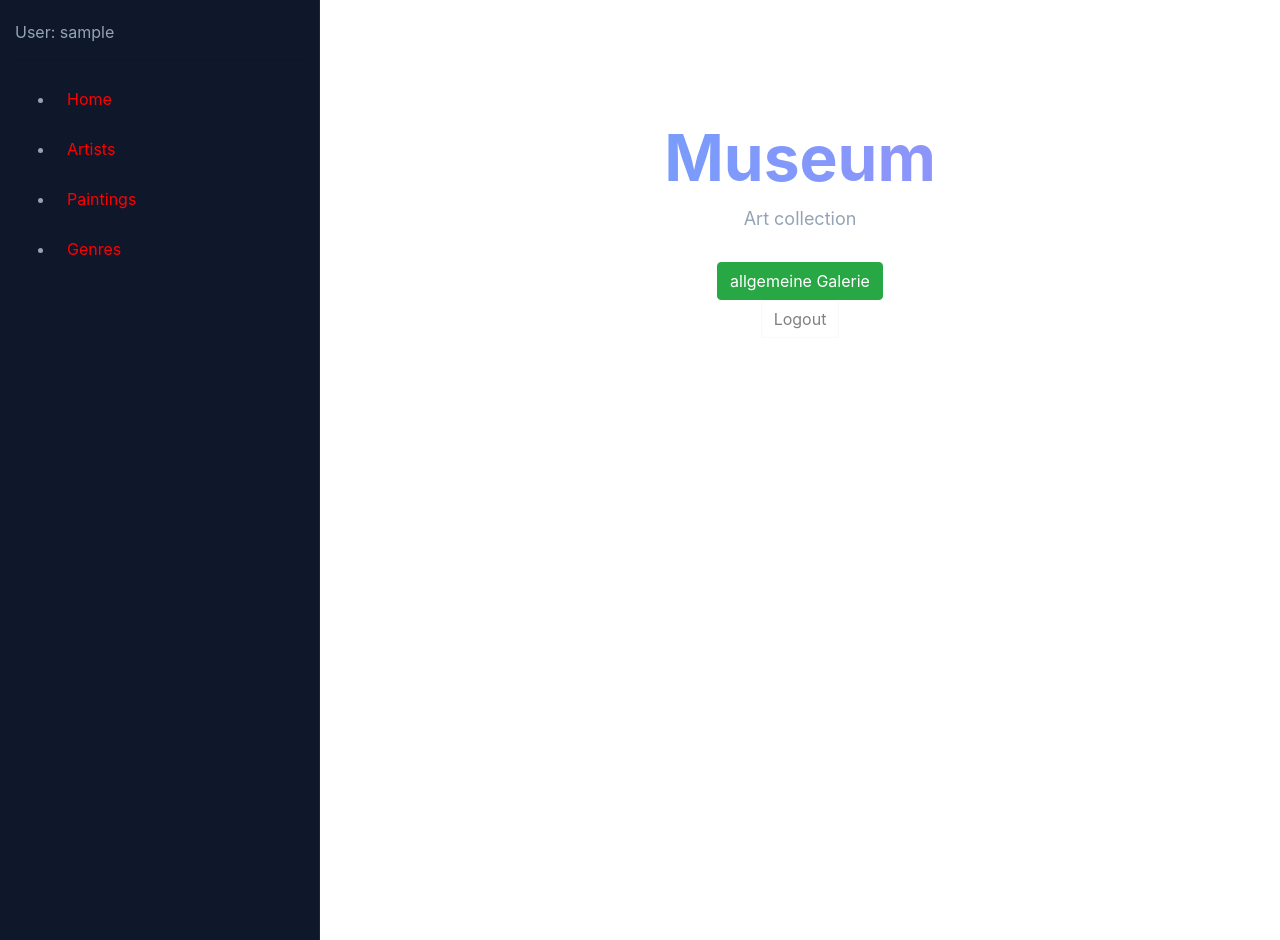
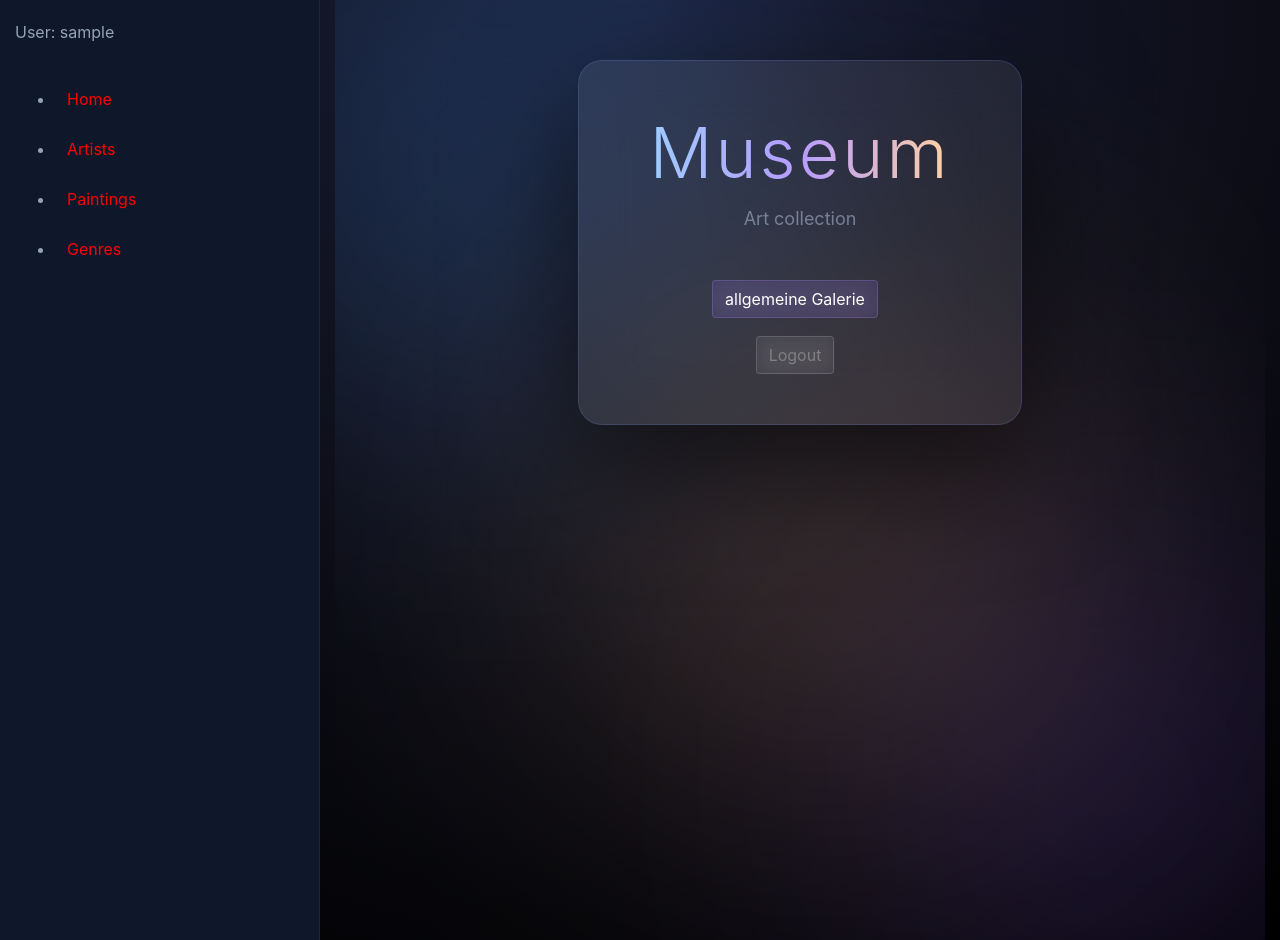
Before and after one commit to o7111023-pixel/Art, a Django app: page /museum/ in a window 1280 px wide. Run offline with Django 5.2, Linux system fonts and the light colour scheme; the visitor is signed in with stand-in values (Sample User, id 1); data comes from the database, SQL or seed files in the repository; data that the repository does not hold is empty.

Commit message:
Im closing at this stage

```diff
--- a/museum/static/museum/css/index.css
+++ b/museum/static/museum/css/index.css
@@ -1,62 +1,140 @@
+/* ===== RESET ===== */
+html, body {
+    margin: 0;
+    padding: 0;
+    height: 100%;
+    width: 100%;
+    overflow-x: hidden;
+    font-family: "Inter", "Segoe UI", sans-serif;
+    color: #f2f6ff;
+}
+
+/* ===== BACKGROUND ===== */
+body {
+    background: radial-gradient(circle at top,
+        #1a1f3a 0%,
+        #0e0f1a 50%,
+        black 100%);
+}
+
+/* ===== HERO ===== */
 .museum-hero {
     position: relative;
     min-height: 100vh;
+    width: 100%;
+    display: flex;
 
-    background-image:
-        linear-gradient(rgba(0,0,0,0.55), rgba(0,0,0,0.7)),
-        url("../images/pict1.jpg");
-
-    background-size: cover;
-    background-position: center;
-    background-repeat: no-repeat;
+    /* 👇 ВОТ ГЛАВНОЕ ИЗМЕНЕНИЕ */
+    align-items: flex-start;
+    justify-content: center;
 
     overflow: hidden;
-
-    display: flex;
-    justify-content: center;
-    align-items: center;
 }
 
 .center-box {
+    transform: translateY(-60px);
+}
+
+/* ===== LIGHT EFFECTS (мягкие и легче) ===== */
+.glow {
+    position: absolute;
+    width: 500px;
+    height: 500px;
+    border-radius: 50%;
+    filter: blur(140px);
+    opacity: 0.2;
+    z-index: 1;
+}
+
+.glow.one {
+    background: #4aa3ff;
+    top: -10%;
+    left: -10%;
+}
+
+.glow.two {
+    background: #8b5cf6;
+    bottom: -10%;
+    right: -10%;
+}
+
+.glow.three {
+    background: #ffb86b;
+    top: 30%;
+    right: 20%;
+}
+
+/* ===== GLASS PANEL ===== */
+.center-box {
     position: relative;
     z-index: 2;
+    text-align: center;
 
-    text-align: center;
+    padding: 50px 70px;
+    border-radius: 24px;
+
+    background: rgba(255, 255, 255, 0.07);
+    border: 1px solid rgba(120, 150, 255, 0.18);
+
+    backdrop-filter: blur(28px);
+
+    box-shadow: 0 40px 120px rgba(0, 0, 0, 0.65);
+}
+
+/* ===== TEXT ===== */
+.center-box h1 {
+    font-size: 70px;
+    margin: 0;
+    font-weight: 300;
+    letter-spacing: 3px;
+
+    background: linear-gradient(90deg, #9ecbff, #b69cff, #ffd1a1);
+    -webkit-background-clip: text;
+    -webkit-text-fill-color: transparent;
+}
+
+.center-box p {
+    margin-top: 10px;
+    font-size: 18px;
+    opacity: 0.7;
+}
+
+/* ===== BUTTONS ===== */
+.btn {
+    display: inline-block;
+    padding: 12px 20px;
+    margin-top: 18px;
+    margin-right: 10px;
+
+    border-radius: 12px;
+    text-decoration: none;
+    transition: 0.25s ease;
+
+    backdrop-filter: blur(10px);
+}
+
+/* login */
+.btn-primary.btn-soft {
+    background: rgba(80, 140, 255, 0.18);
+    border: 1px solid rgba(140, 180, 255, 0.25);
     color: white;
 }
 
-.btn-soft {
-    margin-top: 12px;
+/* gallery */
+.btn-success.btn-soft {
+    background: rgba(140, 100, 255, 0.14);
+    border: 1px solid rgba(180, 150, 255, 0.22);
+    color: white;
 }
 
-.glow {
-    position: absolute;
-    border-radius: 50%;
-    filter: blur(120px);
-    opacity: 0.25;
+/* logout */
+.btn-outline-light.btn-soft {
+    background: rgba(255, 255, 255, 0.05);
+    border: 1px solid rgba(255, 255, 255, 0.15);
+    color: rgba(255, 255, 255, 0.7);
 }
 
-.glow.one {
-    width: 300px;
-    height: 300px;
-    background: purple;
-    top: 10%;
-    left: 10%;
+/* hover */
+.btn:hover {
+    transform: translateY(-5px);
 }
-
-.glow.two {
-    width: 400px;
-    height: 400px;
-    background: blue;
-    bottom: 10%;
-    right: 10%;
-}
-
-.glow.three {
-    width: 250px;
-    height: 250px;
-    background: crimson;
-    top: 50%;
-    left: 50%;
-    transform: translate(-50%, -50%);
-}
--- /dev/null
+++ b/museum/static/museum/css/museum.css
@@ -0,0 +1,91 @@
+/* ===== BACKGROUND (оставляем атмосферу) ===== */
+body {
+    background: radial-gradient(circle at top,
+        #161c2e 0%,
+        #0b0f18 55%,
+        #05070c 100%);
+    color: #f3f7ff;
+}
+
+/* ===== LIST ITEM (УЛУЧШЕННАЯ ЧИТАЕМОСТЬ) ===== */
+.list-group-item {
+    background: rgba(15, 20, 35, 0.75) !important;
+    border: 1px solid rgba(120, 150, 255, 0.18) !important;
+
+    color: #f5f9ff !important;
+
+    backdrop-filter: blur(18px);
+    -webkit-backdrop-filter: blur(18px);
+
+    transition: 0.25s ease;
+}
+
+/* hover — ярче, но аккуратно */
+.list-group-item:hover {
+    background: rgba(25, 35, 60, 0.85) !important;
+    border-color: rgba(160, 190, 255, 0.35) !important;
+}
+
+/* ===== TITLE LINKS (artist / painting names) ===== */
+.list-group-item a {
+    color: #ffffff !important;
+    font-weight: 500;
+    text-decoration: none;
+}
+
+/* hover link */
+.list-group-item a:hover {
+    color: #9ecbff !important;
+}
+
+/* ===== YEAR TEXT (очень важно для читаемости) ===== */
+.list-group-item small.text-muted {
+    color: rgba(200, 210, 230, 0.65) !important;
+}
+
+/* ===== HEADER TITLE ===== */
+h2 {
+    color: #ffffff;
+    font-weight: 300;
+    letter-spacing: 1px;
+}
+
+/* ===== BUTTONS ===== */
+
+/* ADD BUTTON (+) */
+.btn-primary {
+    background: rgba(90, 140, 255, 0.22) !important;
+    border: 1px solid rgba(140, 180, 255, 0.35) !important;
+    color: #fff !important;
+}
+
+.btn-primary:hover {
+    background: rgba(110, 160, 255, 0.35) !important;
+}
+
+/* UPDATE */
+.btn-outline-secondary {
+    color: #d6e6ff !important;
+    border-color: rgba(180, 200, 230, 0.3) !important;
+}
+
+.btn-outline-secondary:hover {
+    background: rgba(120, 160, 255, 0.18) !important;
+    color: #fff !important;
+}
+
+/* DELETE */
+.btn-outline-danger {
+    color: #ff9aa5 !important;
+    border-color: rgba(255, 120, 140, 0.35) !important;
+}
+
+.btn-outline-danger:hover {
+    background: rgba(255, 120, 140, 0.18) !important;
+    color: #fff !important;
+}
+
+/* EMPTY TEXT */
+.text-muted {
+    color: rgba(220, 230, 245, 0.55) !important;
+}
--- a/templates/base.html
+++ b/templates/base.html
@@ -9,7 +9,9 @@
     <meta name="viewport" content="width=device-width, initial-scale=1">
 
     <link rel="stylesheet" href="{% static 'museum/css/style.css' %}">
+    <link rel="stylesheet" href="{% static 'museum/css/museum.css' %}">
 
+    {% block extra_css %}{% endblock %}
 
     <link rel="stylesheet"
           href="https://cdn.jsdelivr.net/npm/bootstrap@4.6.2/dist/css/bootstrap.min.css">
--- a/templates/museum/artist_detail.html
+++ b/templates/museum/artist_detail.html
@@ -4,7 +4,7 @@
 
 <div class="card p-4 shadow-sm">
 
-    <h2>
+    <h2 style="color: red">
         {{ artist.first_name }} {{ artist.last_name }}
     </h2>
 
--- a/templates/museum/genre_detail.html
+++ b/templates/museum/genre_detail.html
@@ -2,13 +2,13 @@
 
 {% block content %}
 
-<h2>{{ genre.name }}</h2>
+<h2 style="color: red">{{ genre.name }}</h2>
 
 <hr>
 
-<h4>Paintings in this genre</h4>
+<h4 style="color: red">Paintings in this genre</h4>
 
-<ul>
+<ul style="color: red">
     {% for painting in genre.paintings.all %}
         <li>
             {{ painting.title }}
--- a/templates/museum/index.html
+++ b/templates/museum/index.html
@@ -1,5 +1,11 @@
 {% extends "base.html" %}
 {% load static %}
+
+{% block extra_css %}
+
+<link rel="stylesheet" href="{% static 'museum/css/index.css' %}">
+
+{% endblock %}
 
 {% block content %}
 
--- a/templates/museum/intercollection.html
+++ b/templates/museum/intercollection.html
@@ -7,6 +7,8 @@
 
     body {
         background: #111;
+        scroll-behavior: smooth;
+        -webkit-font-smoothing: antialiased;
     }
 
     .top-bar {
--- a/templates/museum/painting_detail.html
+++ b/templates/museum/painting_detail.html
@@ -4,7 +4,7 @@
 
 <div class="card p-4 shadow-sm">
 
-    <h2>{{ painting.title }}</h2>
+    <h2 style="color: red">{{ painting.title }}</h2>
 
     <p>
         <strong>Artist:</strong>
```
Lines whose indentation alone changed are shown as unchanged.
